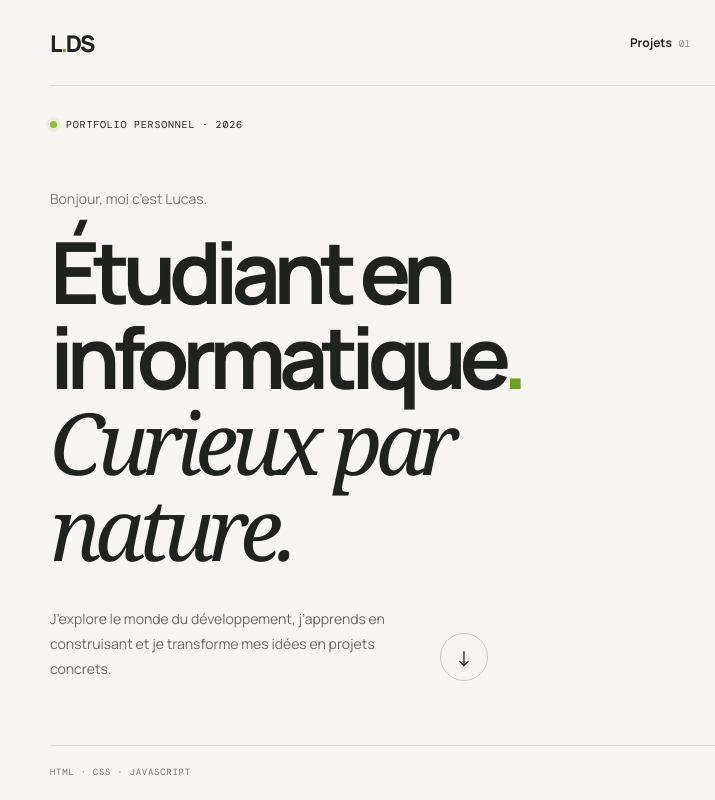
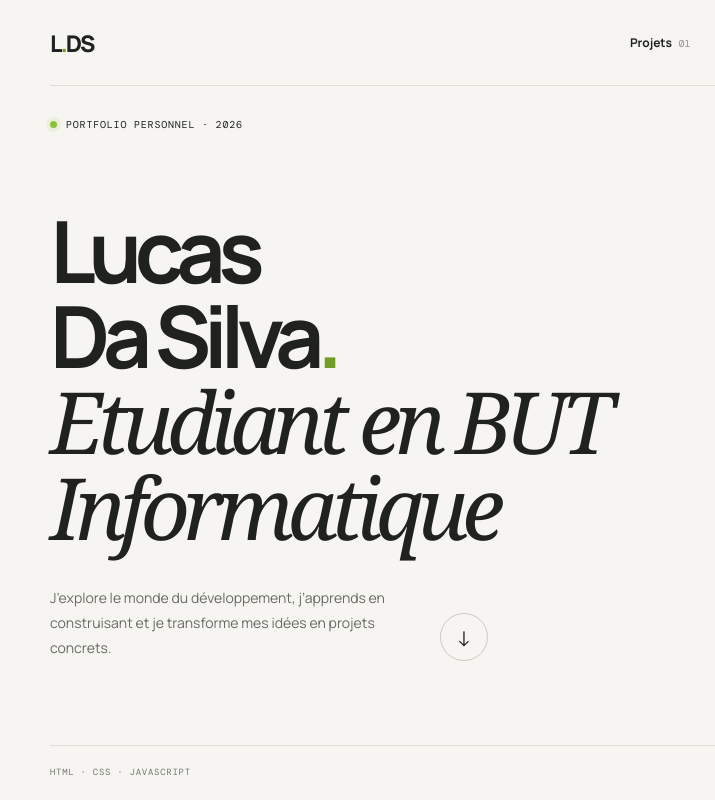
Before and after one commit to Lucas-dslv/Lucas-dslv.github.io, a plain HTML site: page index.html in a window 1280 px wide. Shown: the top 800 px of the page, 0-715 px from the left. Drawn offline with nearby package versions, Linux system fonts and the light colour scheme.

Commit message:
changed text in hero section

```diff
--- a/index.html
+++ b/index.html
@@ -46,9 +46,8 @@
       </div>
       <div class="hero-main">
         <div class="hero-copy">
-          <p class="intro reveal">Bonjour, moi c’est Lucas.</p>
-          <h1 class="reveal">Étudiant en<br>informatique<span class="accent">.</span><br><span
-              class="serif-line">Curieux par nature.</span></h1>
+          <h1 class="reveal">Lucas<br>Da Silva<span class="accent">.</span><br><span
+              class="serif-line">Etudiant en BUT Informatique</span></h1>
           <div class="hero-bottom reveal">
             <p>J’explore le monde du développement, j’apprends en construisant et je transforme mes idées en projets
               concrets.</p>
```
